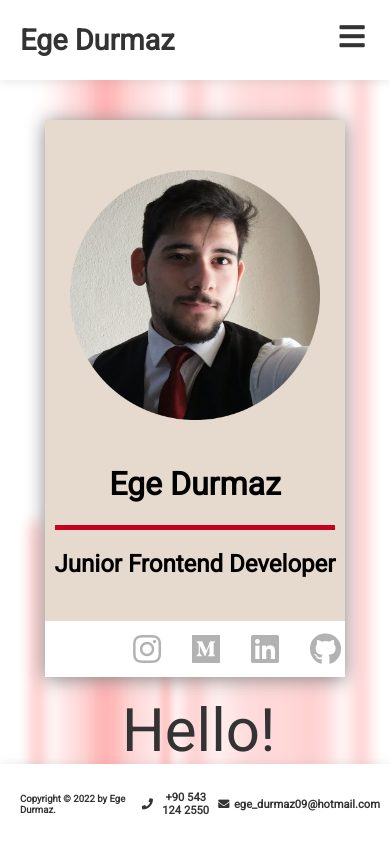
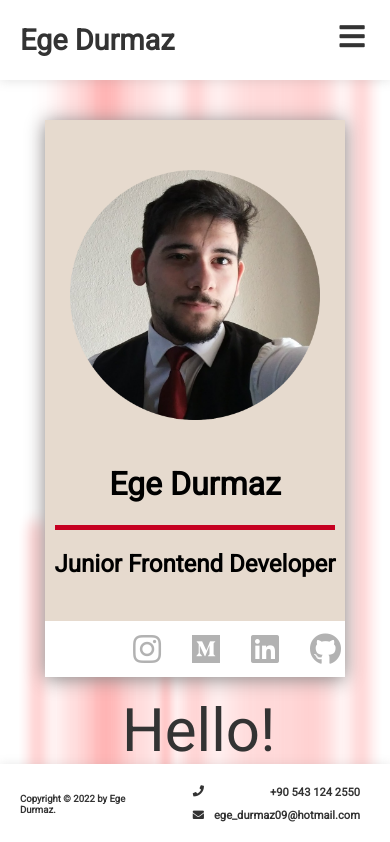
Before and after one commit to Aegean09/React-Portfolio, a React (Create React App) app: page / in a window 390 px wide. Shown: the top 842 px of the page. Built offline with nearby package versions, Linux system fonts and the light colour scheme.

Commit message:
Quick Fix on Footbar

```diff
--- a/src/components/Footbar/Footbar.css
+++ b/src/components/Footbar/Footbar.css
@@ -51,10 +51,28 @@
 @media screen and (max-width: 960px) {
 
   .footbar-contacts {
+    width: 100%;
+    text-align: end;
     padding: 0;
     font-size: 0.7rem;
+  }
+  .footbar-contacts.fa {
+    margin: 0;
   }
   .footbar-left {
     font-size: 0.4rem;
   }
+  .footbar-right{
+    justify-content: end;
+    grid-template-rows: repeat(2, 1fr);
+  }
+
+  .footbar-right .fa-envelope{
+    grid-row-start: 2;
+    grid-row-end: 2;
+  }
+  .footbar-right .email{
+    grid-row-start: 2;
+    grid-row-end: 2;
+  }
 }
--- a/src/components/Footbar/Footbar.js
+++ b/src/components/Footbar/Footbar.js
@@ -10,9 +10,9 @@ const Footbar = (props) => {
         </div>
         <div className="footbar-right">
           <div className="footbar-contacts fa fa-phone"></div>
-          <h1 className="footbar-contacts">+90 543 124 2550</h1>
+          <h1 className="footbar-contacts phone">+90 543 124 2550</h1>
           <div className="footbar-contacts fa fa-envelope"></div>
-          <h1 className="footbar-contacts">ege_durmaz09@hotmail.com</h1>
+          <h1 className="footbar-contacts email">ege_durmaz09@hotmail.com</h1>
         </div>
       </div>
     </nav>
```
